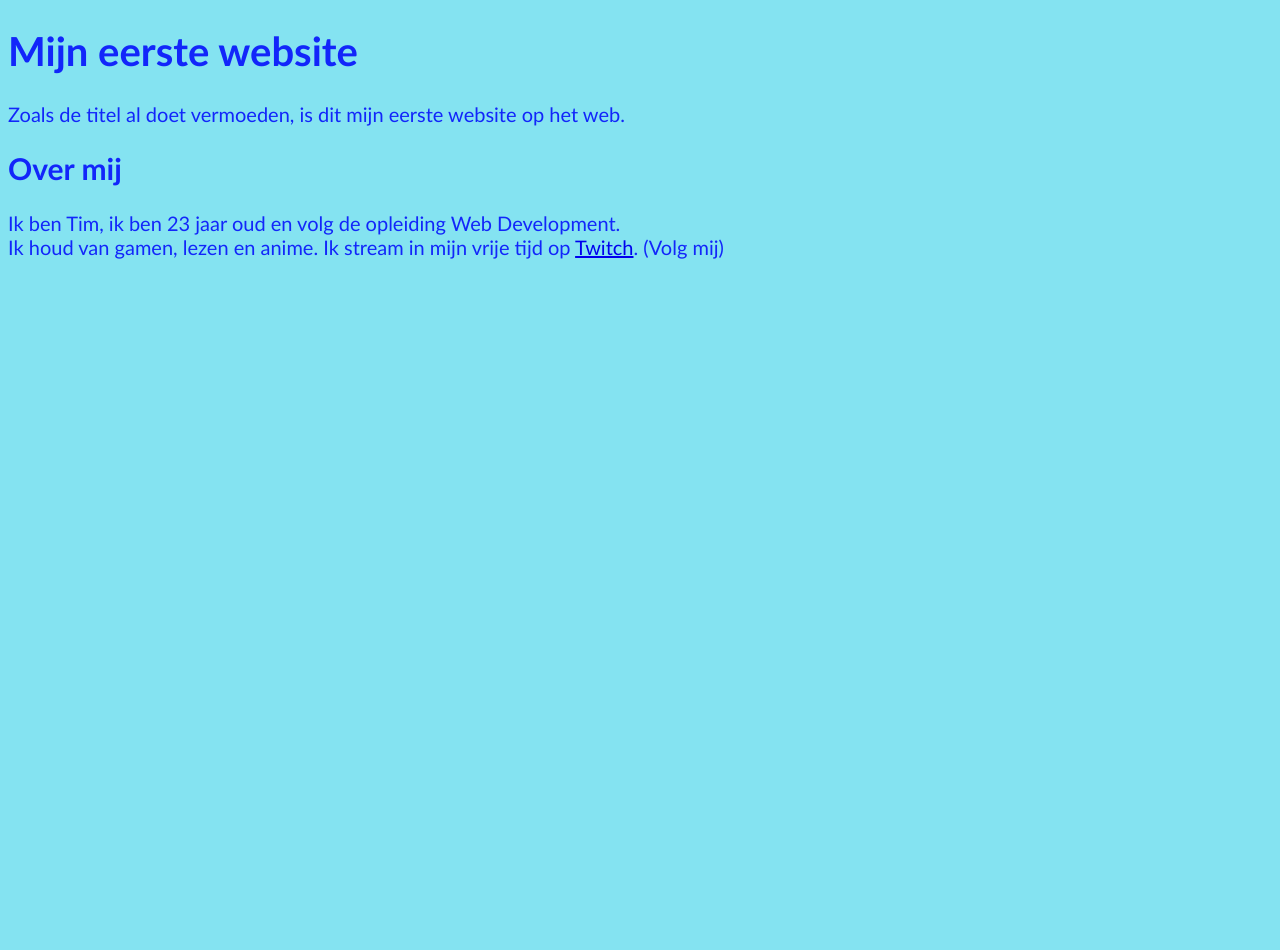
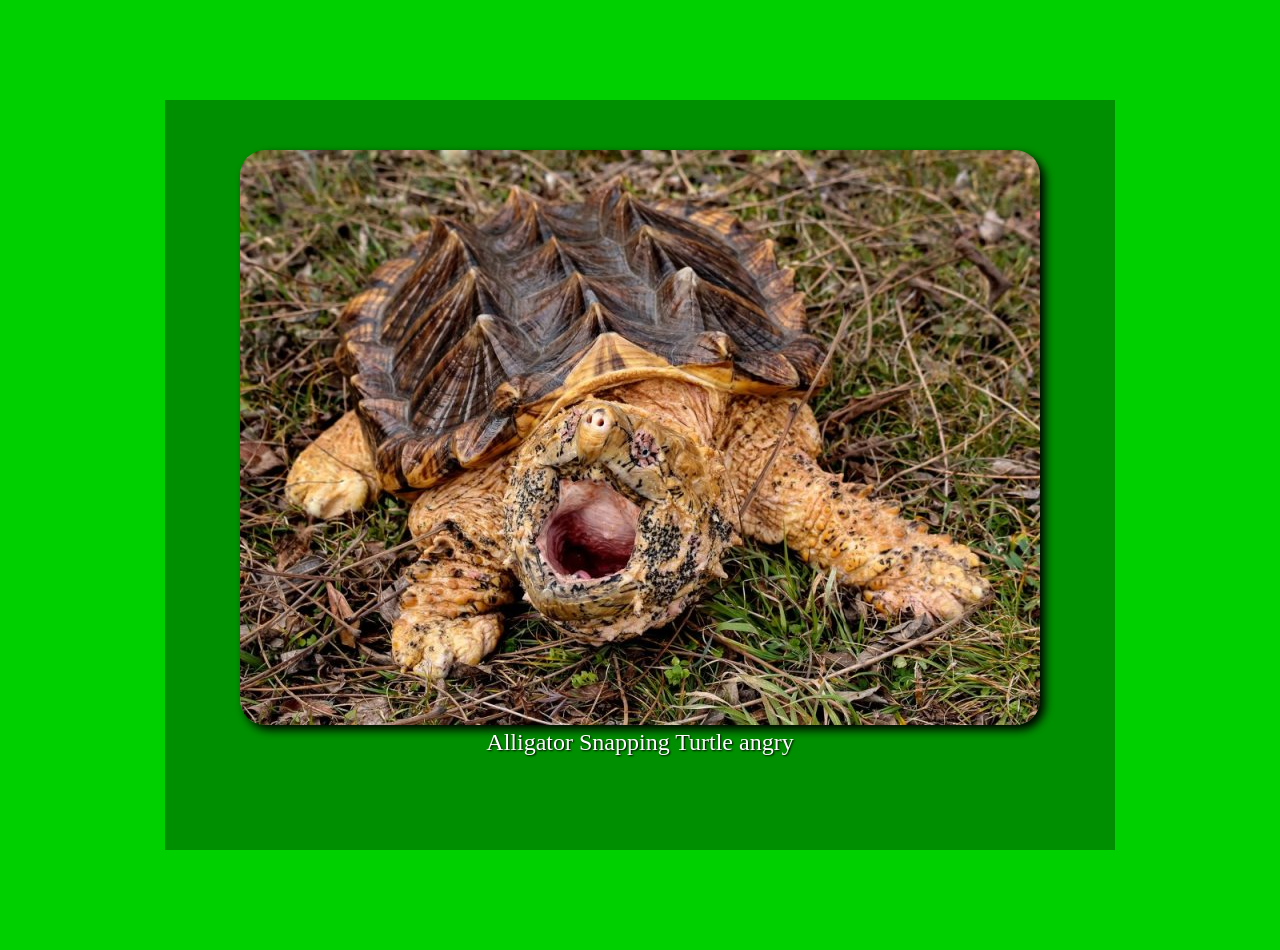
Before and after one commit to Timv29/Timv29.github.io, a PHP site: page / in a window 1280 px wide. Before the commit the page ends 259 px from the top, so only its background shows below. Run offline with PHP 8.4, Linux system fonts and the light colour scheme.

Commit message:
Website Opdracht 6

```diff
--- a/css/stylesheet.css
+++ b/css/stylesheet.css
@@ -1,6 +1,67 @@
-body {
-	color: rgb(18, 38, 250);
-	background-color: rgb(132, 227, 241);
-	font-size: 20px;
-	font-family: Calibri, sans-serif;
+*{
+    padding: 0;
+    margin: 0;
 }
+
+
+body{
+    background-color: rgb(0, 207, 0);
+}
+
+#container{
+    max-width: 900px;
+    max-height: 700px;
+    margin: 100px auto;
+    background-color: rgba(0, 0, 0, 0.308);
+    overflow: auto;
+    display: flex;
+    flex-direction: row;
+    gap: 60px;
+    padding: 25px;
+    scroll-snap-type: x mandatory;
+    scrollbar-color: brown green;
+}
+
+#container::-webkit-scrollbar{
+    width: 16px;
+    height: 16px;
+}
+
+#container::-webkit-scrollbar-track{
+    background: green;
+}
+
+#container::-webkit-scrollbar-thumb{
+    background: brown;
+}
+
+#container::-webkit-scrollbar-thumb:hover{
+    background: rgb(192, 77, 77);
+}
+
+#container::-webkit-scrollbar-thumb:active{
+    background:rgb(240, 127, 127)
+}
+
+.empty-scroll{
+    min-width: 80px;
+}
+
+figure{
+    margin: 25px;
+    scroll-snap-align: center;
+}
+
+figure img{
+    width: min(800px, 80vw);
+    object-fit: contain;
+    border-radius: 25px;
+    box-shadow: 5px 5px 10px black;
+}
+
+figure figcaption{
+    text-align: center;
+    color: white;
+    font-size: 24px;
+    text-shadow: 1px 1px 2px black;
+}
--- a/index.html
+++ b/index.html
@@ -1,16 +1,47 @@
 <!DOCTYPE html>
-<html lang="nl">
-	<head>
-		<title>Mijn eerste website</title>
-		<link rel="stylesheet" href="css/stylesheet.css">
-		<script src="js/script.js" defer></script>
-	</head>
-	<body>
-		<h1>Mijn eerste website</h1>
-		<p>Zoals de titel al doet vermoeden, is dit mijn eerste website op het web.</p>
-        <h2>Over mij</h2>
-        <p>Ik ben Tim, ik ben 23 jaar oud en volg de opleiding Web Development.<br>
-            Ik houd van gamen, lezen en anime. Ik stream in mijn vrije tijd op <a href="https://www.twitch.tv/vimotheus" target="_blank">Twitch</a>. (Volg mij)
-        </p>
-	</body>
+<html lang="en">
+<head>
+    <meta charset="UTF-8">
+    <link rel="stylesheet" href="css/stylesheet.css">
+    <meta name="viewport" content="width=device-width, initial-scale=1.0">
+    <title>Opdracht 6</title>
+</head>
+<body>
+    <div id="container">
+        <div class="empty-scroll"></div>
+        <figure>
+            <img src="images/Alligator_Snapping_Turtle_An-gu-ry.jpg">
+            <figcaption>Alligator Snapping Turtle angry</figcaption>
+        </figure>
+        <figure>
+            <img src="images/Alligator_Snapping_Turtle_Chilling.jpg">
+            <figcaption>Alligator Snapping Turtle chilling </figcaption>
+        </figure>
+        <figure>
+            <img src="images/Alligator_Snapping_Turtle_vs_Common_Snapping_Turtle.jpg">
+            <figcaption>Alligator Snapping Turtle VS. Common Snapping Turtle</figcaption>
+        </figure>
+        <figure>
+            <img src="images/Alligator_Snapping_Turtle_vs_Energy_Drink.jpg">
+            <figcaption>Alligator Snapping Turtle VS. can of energy drink</figcaption>
+        </figure>
+        <figure>
+            <img src="images/Common_Snapping_Turtle_Close_Up.jpg">
+            <figcaption>Common Snapping Turtle close-up</figcaption>
+        </figure>
+        <figure>
+            <img src="images/Common_Snapping_Turtle_in_Minnesota.jpg">
+            <figcaption>Common Snapping Turtle in Minnesota</figcaption>
+        </figure>
+        <figure>
+            <img src="images/Common_Snapping_Turtle_Making_a_Friend.jpg">
+            <figcaption>Two Common Snapping Turtles</figcaption>
+        </figure>
+        <figure>
+            <img src="images/Common_Snapping_Turtle_Smiling.jpg">
+            <figcaption>Common Snapping Turtle Smiling</figcaption>
+        </figure>
+        <div class="empty-scroll"></div>
+    </div>
+</body>
 </html>
--- a/js/script.js
+++ /dev/null
@@ -1,3 +0,0 @@
-const d = new Date();
-
-console.log(`Welkom! Je bekijkt deze pagina op ${ d.getDate() }-${ d.getMonth() + 1 }-${ d.getFullYear() }.`);
```
Also changed, not shown: images/Alligator_Snapping_Turtle_An-gu-ry.jpg (added), images/Alligator_Snapping_Turtle_Chilling.jpg (added), images/Alligator_Snapping_Turtle_vs_Common_Snapping_Turtle.jpg (added), images/Alligator_Snapping_Turtle_vs_Energy_Drink.jpg (added), images/Common_Snapping_Turtle_Close_Up.jpg (added), images/Common_Snapping_Turtle_Making_a_Friend.jpg (added), images/Common_Snapping_Turtle_Smiling.jpg (added), images/Common_Snapping_Turtle_in_Minnesota.jpg (added).
